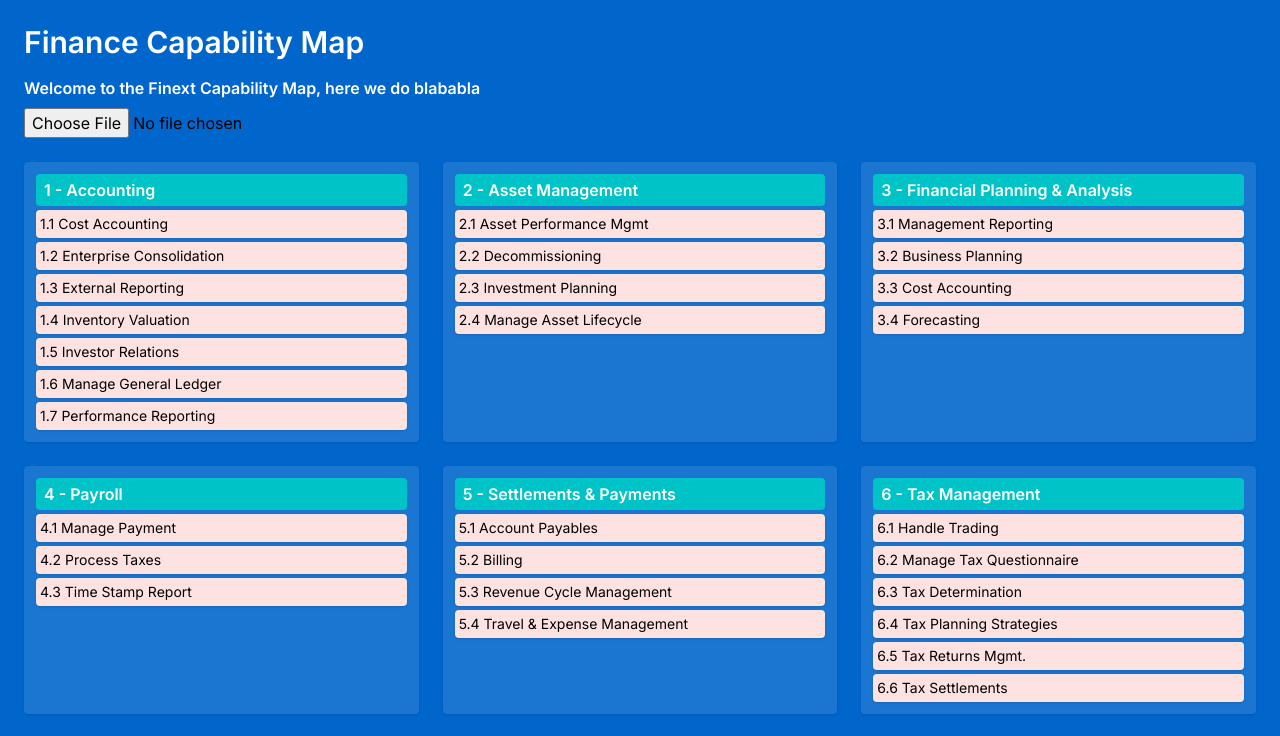
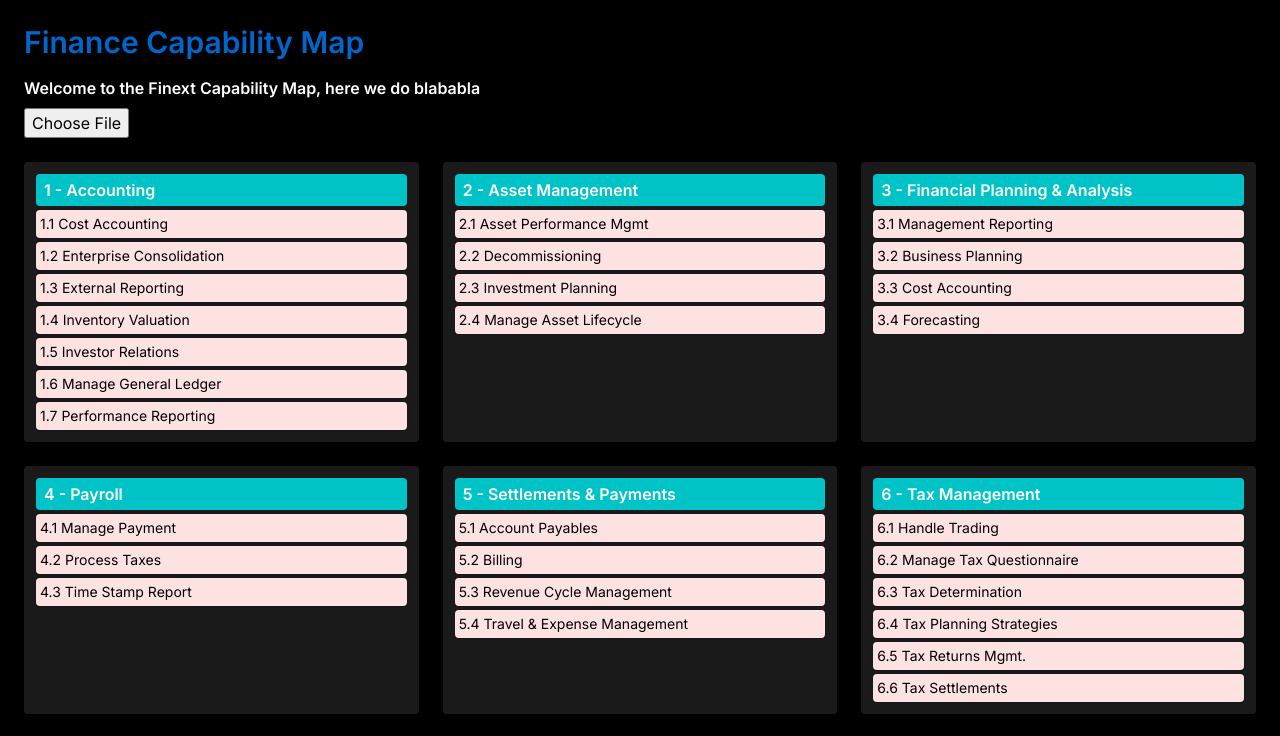
Before and after one commit to Pluuf/Finext, a React (Create React App) app: page / in a window 1280 px wide. Shown: the top 736 px of the page. Built offline with nearby package versions, Linux system fonts and the light colour scheme.

Commit message:
Update App.jsx

```diff
--- a/src/App.jsx
+++ b/src/App.jsx
@@ -107,7 +107,7 @@ export default function App() {
   const toolNames = [...new Set(csvData.map((row) => row.Name?.trim()).filter(Boolean))].sort();
 
   return (
-    <div className="p-6 min-h-screen" style={{ backgroundColor: "#0066CC", fontFamily: "Inter, sans-serif", color: "white" }}>
+    <div className="p-6 min-h-screen" style={{ backgroundColor: "#000000", fontFamily: "Inter, sans-serif", color: "#0066CC" }}>
       <h1 className="text-3xl font-bold mb-4">Finance Capability Map</h1>
           <h2 className="font-semibold text-white mb-2">Welcome to the Finext Capability Map, here we do blababla</h2>
       <input type="file" accept=".csv" onChange={handleFileUpload} className="mb-6 text-black" />
```
